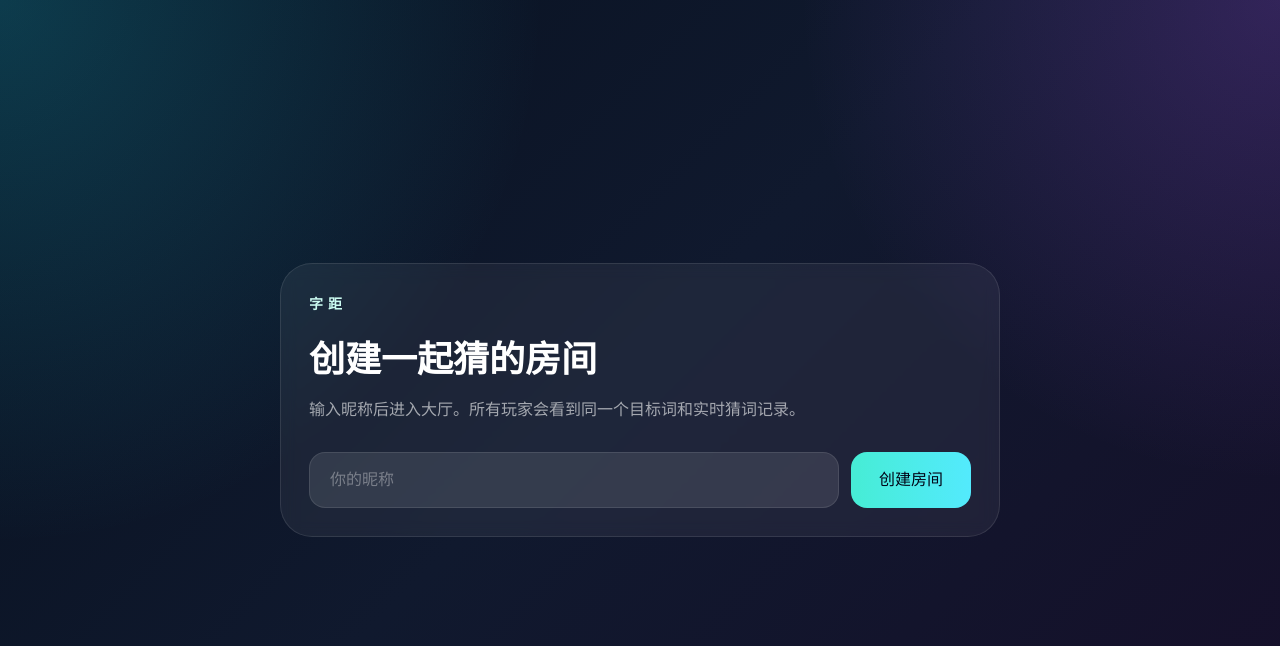
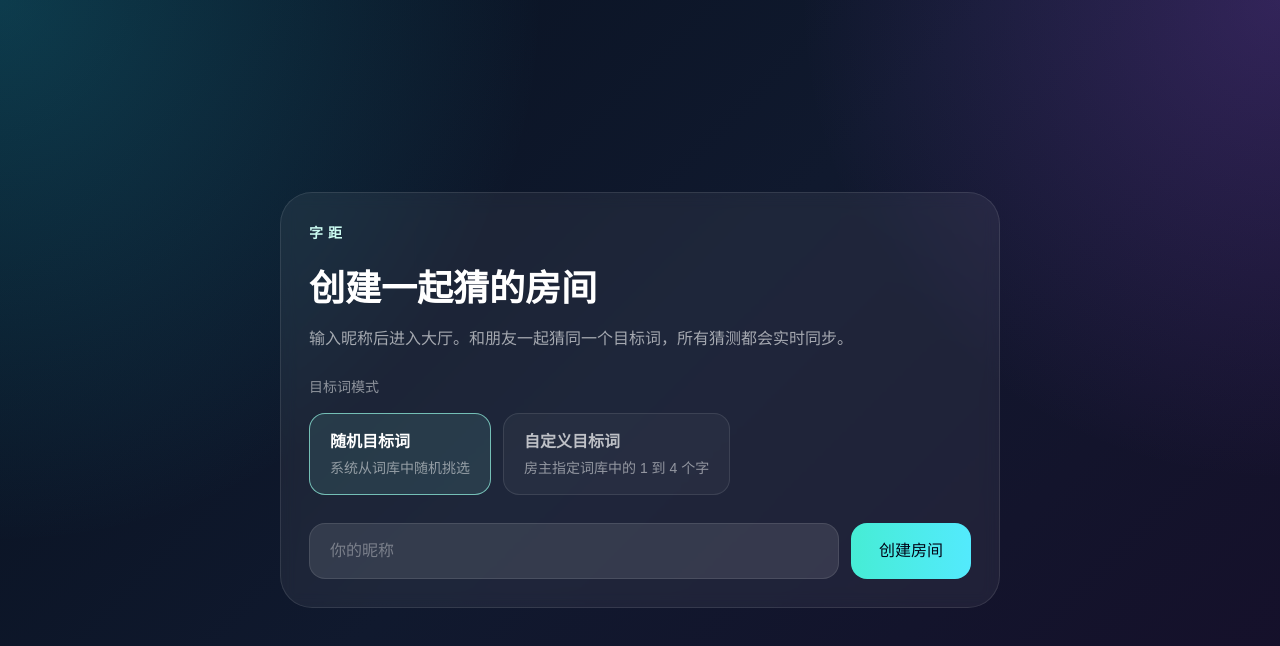
Before and after one commit to LeoFung97/wordguess, a Next.js app: page /lobby/new in a window 1280 px wide. Shown: the top 646 px of the page. Built offline with nearby package versions, Linux system fonts and the light colour scheme; what opencc-js would draw is missing.

Commit message:
having custom words lobby

```diff
--- a/app/lobby/[roomCode]/page.tsx
+++ b/app/lobby/[roomCode]/page.tsx
@@ -3,6 +3,7 @@
 import Link from "next/link";
 import { useParams } from "next/navigation";
 import { useEffect, useMemo, useRef, useState } from "react";
+import { Converter } from "opencc-js/t2cn";
 import { io, type Socket } from "socket.io-client";
 import { GuessForm } from "@/components/GuessForm";
 import { GuessHistory } from "@/components/GuessHistory";
@@ -21,9 +22,15 @@ type PublicRoom = {
   bestGuess?: GuessResult;
   solved: boolean;
   attempts: number;
+  customTarget: boolean;
 };
 
 type Ack<T> = { ok: true; data: T } | { ok: false; error: string };
+
+type TargetMode = "random" | "custom";
+
+const toSimplifiedChinese = Converter({ from: "tw", to: "cn" });
+const MAX_WORD_LENGTH = 4;
 
 export default function LobbyPage() {
   const params = useParams<{ roomCode: string }>();
@@ -35,6 +42,8 @@ export default function LobbyPage() {
 
     return localStorage.getItem("playerName") ?? "";
   });
+  const [targetMode, setTargetMode] = useState<TargetMode>("random");
+  const [targetWord, setTargetWord] = useState("");
   const [room, setRoom] = useState<PublicRoom>();
   const [error, setError] = useState("");
   const [isJoining, setIsJoining] = useState(false);
@@ -99,12 +108,27 @@ export default function LobbyPage() {
     setIsJoining(true);
     localStorage.setItem("playerName", playerName.trim() || "匿名玩家");
 
+    const normalizedTargetWord = toSimplifiedChinese(targetWord.trim().replace(/\s+/g, ""));
+    if (requestedRoomCode === "NEW" && targetMode === "custom") {
+      if (normalizedTargetWord.length < 1 || normalizedTargetWord.length > MAX_WORD_LENGTH) {
+        setError(`自定义目标词需要 1 到 ${MAX_WORD_LENGTH} 个字。`);
+        setIsJoining(false);
+        return;
+      }
+    }
+
     const socket = getSocket();
     const eventName = requestedRoomCode === "NEW" ? "room:create" : "room:join";
-    const payload = {
-      roomCode: requestedRoomCode,
-      playerName,
-    };
+    const payload =
+      requestedRoomCode === "NEW"
+        ? {
+            playerName,
+            ...(targetMode === "custom" ? { targetWord: normalizedTargetWord } : {}),
+          }
+        : {
+            roomCode: requestedRoomCode,
+            playerName,
+          };
 
     socket.emit(eventName, payload, (result: Ack<PublicRoom>) => {
       setIsJoining(false);
@@ -173,8 +197,47 @@ export default function LobbyPage() {
             {requestedRoomCode === "NEW" ? "创建一起猜的房间" : `加入房间 ${requestedRoomCode}`}
           </h1>
           <p className="mt-4 leading-7 text-white/60">
-            输入昵称后进入大厅。所有玩家会看到同一个目标词和实时猜词记录。
+            输入昵称后进入大厅。和朋友一起猜同一个目标词，所有猜测都会实时同步。
           </p>
+          {requestedRoomCode === "NEW" ? (
+            <div className="mt-6 space-y-4">
+              <p className="text-sm text-white/50">目标词模式</p>
+              <div className="flex flex-col gap-3 sm:flex-row">
+                <button
+                  type="button"
+                  onClick={() => setTargetMode("random")}
+                  className={`rounded-2xl border px-5 py-4 text-left transition ${
+                    targetMode === "random"
+                      ? "border-teal-200/70 bg-teal-200/10 text-white"
+                      : "border-white/10 bg-white/[0.04] text-white/70 hover:bg-white/[0.08]"
+                  }`}
+                >
+                  <span className="block font-semibold">随机目标词</span>
+                  <span className="mt-1 block text-sm text-white/50">系统从词库中随机挑选</span>
+                </button>
+                <button
+                  type="button"
+                  onClick={() => setTargetMode("custom")}
+                  className={`rounded-2xl border px-5 py-4 text-left transition ${
+                    targetMode === "custom"
+                      ? "border-teal-200/70 bg-teal-200/10 text-white"
+                      : "border-white/10 bg-white/[0.04] text-white/70 hover:bg-white/[0.08]"
+                  }`}
+                >
+                  <span className="block font-semibold">自定义目标词</span>
+                  <span className="mt-1 block text-sm text-white/50">房主指定词库中的 1 到 4 个字</span>
+                </button>
+              </div>
+              {targetMode === "custom" ? (
+                <input
+                  value={targetWord}
+                  onChange={(event) => setTargetWord(event.target.value)}
+                  placeholder="输入目标词，需在词库中"
+                  className="min-h-14 w-full rounded-2xl border border-white/10 bg-white/10 px-5 text-white outline-none placeholder:text-white/35 focus:border-teal-200/70"
+                />
+              ) : null}
+            </div>
+          ) : null}
           <div className="mt-7 flex flex-col gap-3 sm:flex-row">
             <input
               value={playerName}
@@ -226,6 +289,7 @@ export default function LobbyPage() {
             <h1 className="mt-3 text-4xl font-black text-white">房间 {room.roomCode}</h1>
             <p className="mt-4 leading-7 text-white/60">
               和朋友一起猜同一个目标词。每个人的猜测都会实时同步。
+              {room.customTarget ? " 本房间由房主指定了目标词。" : " 本房间使用随机目标词。"}
             </p>
           </div>
 
--- a/lib/game/engine.ts
+++ b/lib/game/engine.ts
@@ -91,6 +91,15 @@ export class GameEngine {
       ...toPublicGameState(session),
       targetLength: target.word.length,
     };
+  }
+
+  validateGuessWord(rawWord: string) {
+    const word = normalizeWord(rawWord);
+    if (!this.store.has(word)) {
+      throw new Error("请输入词库中的词。");
+    }
+
+    return word;
   }
 
   createSharedSession(targetWord = this.store.randomTarget().word) {
```
Also changed, not shown: 2 other files (tests, documents, lock files or other folders).
